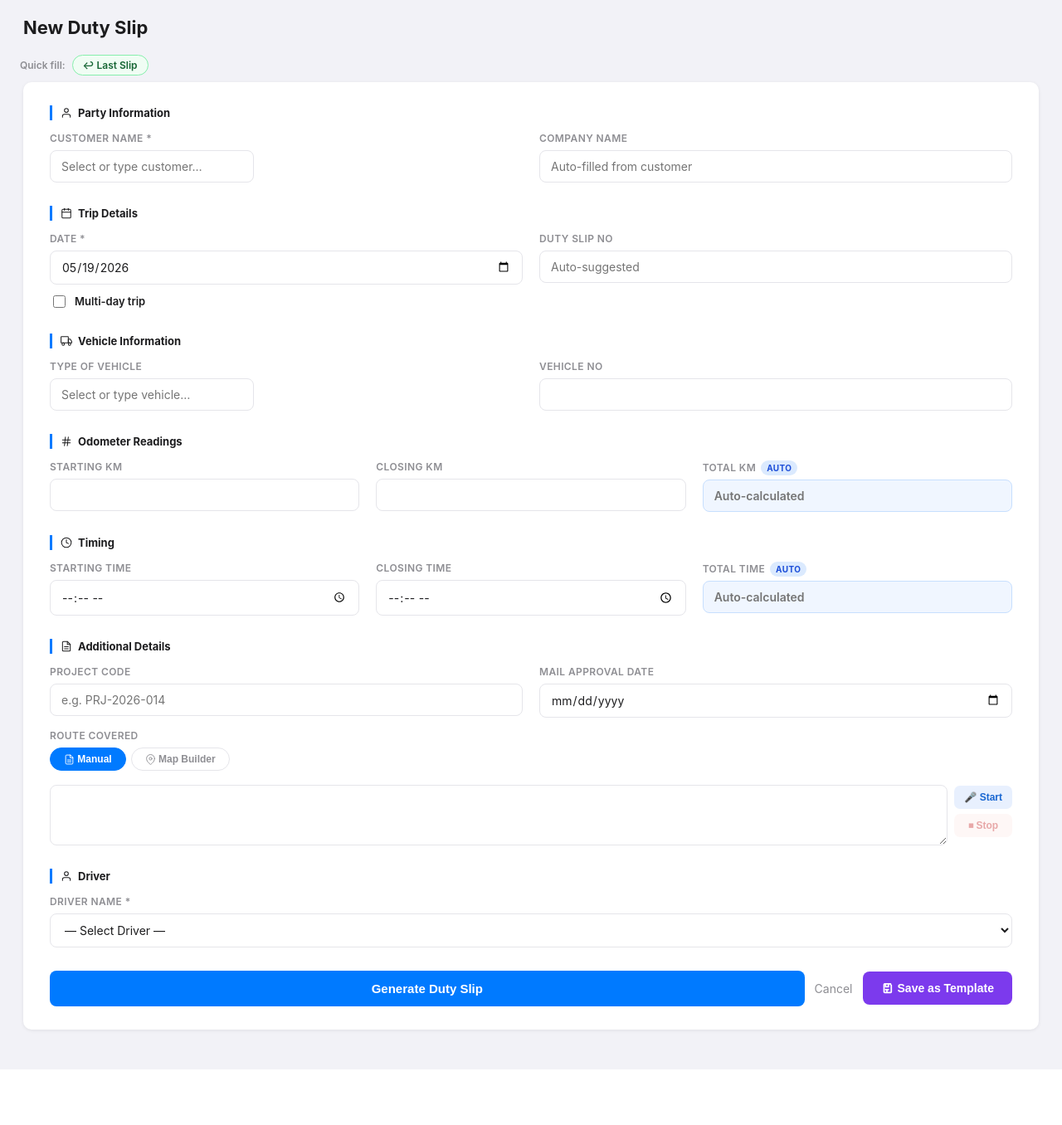
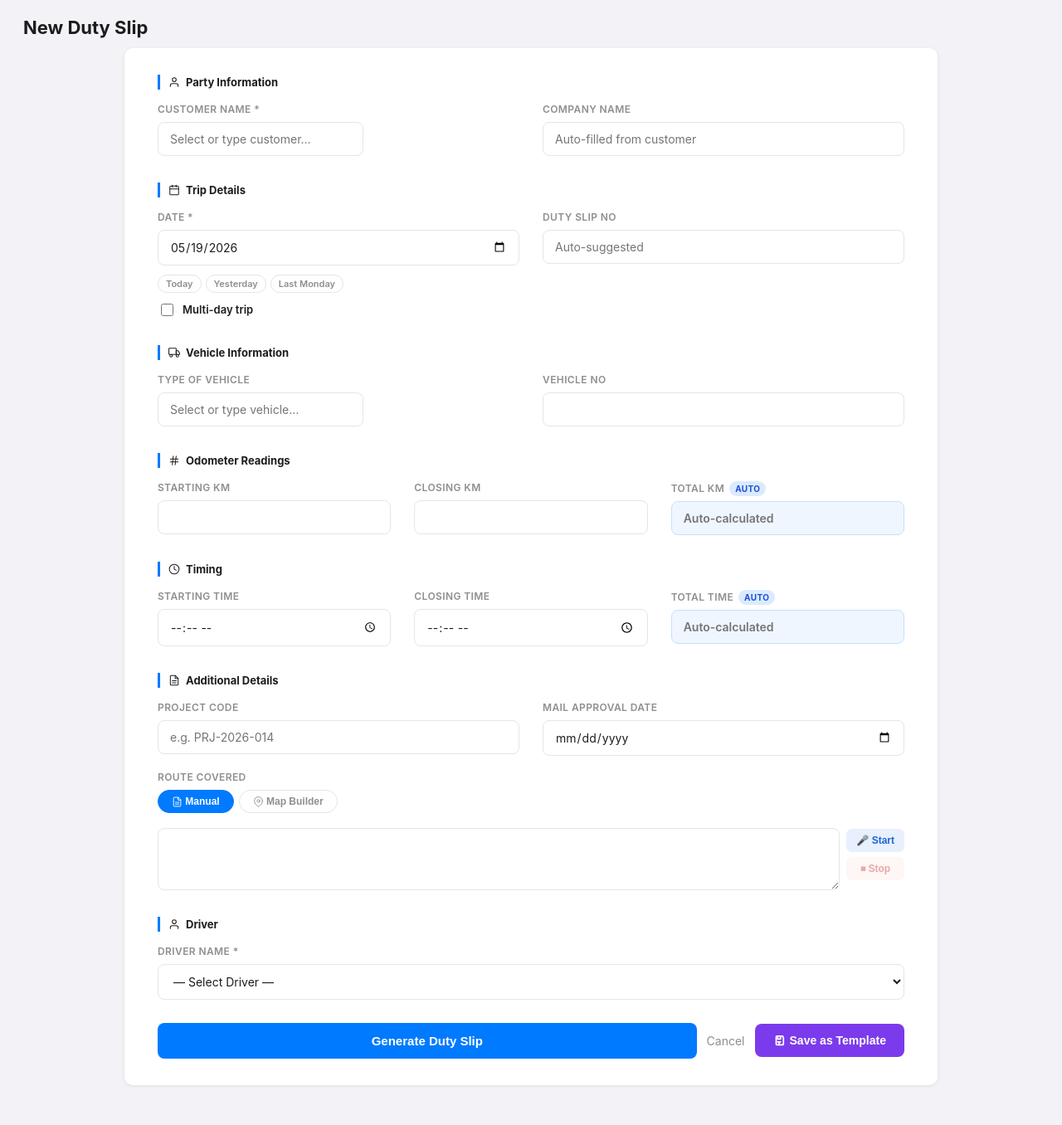
Before and after one commit to devank-yadav/slipdesk, a Flask app: page /generator in a window 1280 px wide. Shown: the part 56-1412 px from the top of the page at 83% size. Before the commit the page ends 1345 px from the top, so only its background shows below. Run offline with Flask 3, Linux system fonts and the light colour scheme; the visitor is signed in with stand-in values (Sample User, id 1); data comes from the database, SQL or seed files in the repository; data that the repository does not hold is empty.

Commit message:
Add quick-date chips (Today / Yesterday / Last Monday) to generator date field

```diff
--- a/templates/generator.html
+++ b/templates/generator.html
@@ -79,11 +79,12 @@
 
     /* ---- FORM CARD ---- */
     .form-card {
-      margin: 0 28px;
+      margin: 0 auto;
+      max-width: 980px;
       background: var(--card);
       border-radius: var(--radius);
       box-shadow: var(--shadow);
-      padding: 28px 32px;
+      padding: 32px 40px;
     }
     .section-label {
       font-size: 13px;
@@ -91,7 +92,7 @@
       text-transform: none;
       letter-spacing: 0;
       color: var(--text);
-      margin: 28px 0 14px;
+      margin: 32px 0 16px;
       padding: 0 0 0 10px;
       border-left: 3px solid var(--primary);
       border-bottom: none;
@@ -104,21 +105,21 @@
     .form-grid {
       display: grid;
       grid-template-columns: 1fr 1fr;
-      gap: 14px 20px;
+      gap: 18px 28px;
     }
     .form-grid .full { grid-column: 1 / -1; }
     .three-col {
       display: grid;
       grid-template-columns: 1fr 1fr 1fr;
-      gap: 14px 20px;
+      gap: 18px 28px;
     }
     /* Odometer / Timing: 3-col with styled auto-calculated column */
     .calc-row {
       display: grid;
       grid-template-columns: 1fr 1fr 1fr;
-      gap: 14px 20px;
-    }
-    .field { display: flex; flex-direction: column; gap: 5px; }
+      gap: 18px 28px;
+    }
+    .field { display: flex; flex-direction: column; gap: 6px; }
     .field label {
       font-size: 12px;
       font-weight: 600;
@@ -130,7 +131,7 @@
     .field input,
     .field select,
     .field textarea {
-      padding: 10px 13px;
+      padding: 11px 14px;
       border: 1.5px solid var(--border);
       border-radius: 8px;
       font-size: 14px;
@@ -472,11 +473,11 @@
     @media (max-width: 640px) {
       .page-header { padding: 14px 16px 8px; }
       .quick-tpl-bar { padding: 6px 14px; }
-      .form-card { margin: 0 12px; padding: 16px 14px; }
-      .form-grid { grid-template-columns: 1fr; }
+      .form-card { margin: 0 10px; padding: 18px 16px; }
+      .form-grid { grid-template-columns: 1fr; gap: 14px; }
       .form-grid .full { grid-column: 1; }
-      .three-col { grid-template-columns: 1fr 1fr; }
-      .calc-row { grid-template-columns: 1fr 1fr; }
+      .three-col { grid-template-columns: 1fr 1fr; gap: 14px; }
+      .calc-row { grid-template-columns: 1fr 1fr; gap: 14px; }
       .calc-row .auto-col { grid-column: 1 / -1; }
       .form-footer { flex-wrap: wrap; gap: 10px; }
       .btn-save-tpl { margin-left: 0; width: 100%; justify-content: center; }
@@ -520,18 +521,17 @@
     {% if prefill %}<span class="clone-badge"><svg class="icon" width="14" height="14"><use href="#icon-copy"/></svg> Pre-filled from existing slip</span>{% endif %}
   </div>
 
+  {% if quick_templates %}
   <div class="quick-tpl-bar">
     <span class="quick-tpl-label">Quick fill:</span>
-    <button type="button" class="quick-tpl-btn" id="lastSlipBtn"
-            style="background:#f0fdf4;border-color:#86efac;color:#166534;"
-            onclick="applyLastSlip(this)">↩ Last Slip</button>
     {% for tpl in quick_templates %}
-    <button type="button" class="quick-tpl-btn" onclick="applyQuickTemplate({{ tpl[0] }}, this)">{{ tpl[1] }}</button>
+    <button type="button" class="quick-tpl-btn" onclick="applyQuickTemplate({{ tpl[0] }})">{{ tpl[1] }}</button>
     {% endfor %}
   </div>
+  {% endif %}
 
   <div class="form-card">
-    <form action="/generate" method="post" target="_blank">
+    <form action="/generate" method="post">
 
       <!-- PARTY INFO -->
       <div class="section-label"><svg class="icon" width="14" height="14"><use href="#icon-user"/></svg> Party Information</div>
@@ -559,6 +559,20 @@
         <div class="field">
           <label for="date">Date *</label>
           <input type="date" id="date" name="date" value="{{ today }}" required>
+          <div style="display:flex;gap:5px;margin-top:5px;flex-wrap:wrap;">
+            <button type="button" onclick="setQuickDate(0)"
+              style="padding:3px 9px;font-size:11px;font-weight:600;border:1.5px solid var(--border);border-radius:20px;background:var(--surface);color:var(--text-muted);cursor:pointer;font-family:inherit;transition:background 0.12s,color 0.12s,border-color 0.12s;"
+              onmouseover="this.style.borderColor='var(--primary)';this.style.color='var(--primary)'"
+              onmouseout="this.style.borderColor='var(--border)';this.style.color='var(--text-muted)'">Today</button>
+            <button type="button" onclick="setQuickDate(-1)"
+              style="padding:3px 9px;font-size:11px;font-weight:600;border:1.5px solid var(--border);border-radius:20px;background:var(--surface);color:var(--text-muted);cursor:pointer;font-family:inherit;transition:background 0.12s,color 0.12s,border-color 0.12s;"
+              onmouseover="this.style.borderColor='var(--primary)';this.style.color='var(--primary)'"
+              onmouseout="this.style.borderColor='var(--border)';this.style.color='var(--text-muted)'">Yesterday</button>
+            <button type="button" onclick="setQuickDate('monday')"
+              style="padding:3px 9px;font-size:11px;font-weight:600;border:1.5px solid var(--border);border-radius:20px;background:var(--surface);color:var(--text-muted);cursor:pointer;font-family:inherit;transition:background 0.12s,color 0.12s,border-color 0.12s;"
+              onmouseover="this.style.borderColor='var(--primary)';this.style.color='var(--primary)'"
+              onmouseout="this.style.borderColor='var(--border)';this.style.color='var(--text-muted)'">Last Monday</button>
+          </div>
         </div>
         <div class="field">
           <label for="duty_slip_no">Duty Slip No</label>
@@ -768,16 +782,12 @@
     // DUPLICATE DETECTION — check before submit
     // =====================================================================
     let _dupDismissed = false;
-    const _genForm = document.querySelector('form[action="/generate"]');
-
-    _genForm.addEventListener('submit', function(e) {
-      if (_dupDismissed) {
-        _dupDismissed = false; // reset so next submission checks again
-        return; // let the form submit naturally
-      }
+
+    document.querySelector('form[action="/generate"]').addEventListener('submit', function(e) {
+      if (_dupDismissed) return; // user already acknowledged
       const form = this;
       const customer = (form.elements['customer_name'] || {}).value || '';
-      const date     = (form.elements['date'] || {}).value || '';
+      const date     = (form.elements['dn'] || {}).value || '';
       const vehicleNo= (form.elements['vehicle_no'] || {}).value || '';
       if (!customer || !date) return; // nothing to check
 
@@ -795,6 +805,7 @@
             `#${d.duty_slip_no || d.id} · ${d.date} · ${d.route || '—'} (${d.driver || '—'})`
           ).join('<br>');
           document.getElementById('dupList').innerHTML = list;
+          // set "View Existing" link to filter dashboard by this customer
           document.getElementById('dupViewLink').href =
             `/admin_portal?customer_name=${encodeURIComponent(customer)}`;
           document.getElementById('dupWarning').style.display = 'block';
@@ -809,7 +820,7 @@
     function dismissDup() {
       _dupDismissed = true;
       document.getElementById('dupWarning').style.display = 'none';
-      _genForm.requestSubmit();
+      document.querySelector('form[action="/generate"]').submit();
     }
 
     // =====================================================================
@@ -818,7 +829,7 @@
     function saveAsTemplate() {
       const form = document.querySelector('form[action="/generate"]');
       const fields = ['customer_name','company_name','driver_name','vehicle_type',
-                      'vehicle_no','starting_km','total_km',
+                      'vehicle_no','dn','starting_km','total_km','remarks',
                       'project_code','mail_approval_date'];
       const params = new URLSearchParams();
       fields.forEach(f => {
@@ -980,6 +991,18 @@
       kmSyncLock = false;
     });
 
+    function setQuickDate(offset) {
+      const d = new Date();
+      if (offset === 'monday') {
+        const day = d.getDay();
+        d.setDate(d.getDate() - (day === 0 ? 6 : day - 1));
+      } else {
+        d.setDate(d.getDate() + offset);
+      }
+      document.getElementById('date').value = d.toISOString().slice(0, 10);
+      calcTime();
+    }
+
     function calcTime() {
       if (!startTimeEl.value || !closeTimeEl.value) return;
       const s = new Date('1970-01-01T' + startTimeEl.value + ':00');
@@ -1020,34 +1043,8 @@
     // =====================================================================
     // QUICK TEMPLATE APPLY
     // =====================================================================
-    function applyLastSlip(btn) {
-      btn.classList.add('loading');
-      fetch('/last_slip/json')
-        .then(r => { if (!r.ok) throw new Error('no slip'); return r.json(); })
-        .then(d => {
-          const set = (sel, val) => { const el = document.querySelector(sel); if (el && val !== undefined) el.value = val; };
-          set('#customer_name', d.customer_name);
-          set('#company_name',  d.company_name);
-          set('#vehicle_type',  d.vehicle_type);
-          set('#vehicle_no',    d.vehicle_no);
-          set('#driver_name',   d.driver_name);
-          set('#starting_km',   d.starting_km);
-          set('#project_code',  d.project_code);
-          set('#starting_time', d.starting_time);
-          set('#closing_time',  d.closing_time);
-          if (d.total_km) { totalKmEl.value = d.total_km; recalcCloseFromStartAndTotal(); }
-          if (d.route_covered) document.getElementById('route_covered').value = d.route_covered;
-          // trigger autocomplete fills
-          const custEl = document.getElementById('customer_name');
-          if (custEl) custEl.dispatchEvent(new Event('input'));
-          const vtEl = document.getElementById('vehicle_type');
-          if (vtEl) vtEl.dispatchEvent(new Event('input'));
-        })
-        .catch(() => { if (window._showToast) window._showToast('No previous slip found', true); })
-        .finally(() => btn.classList.remove('loading'));
-    }
-
-    function applyQuickTemplate(id, btn) {
+    function applyQuickTemplate(id) {
+      const btn = event.currentTarget;
       btn.classList.add('loading');
       fetch('/templates/' + id + '/json')
         .then(r => r.json())
```
